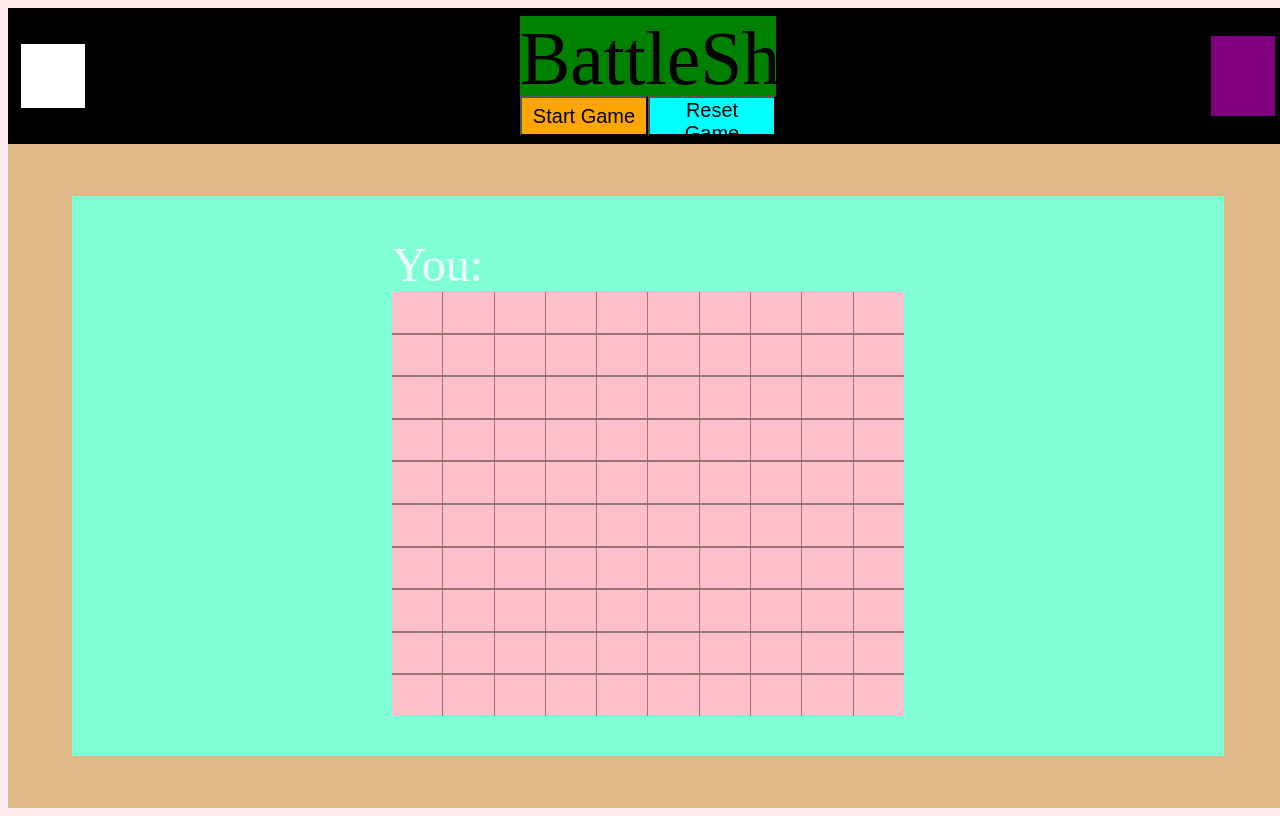
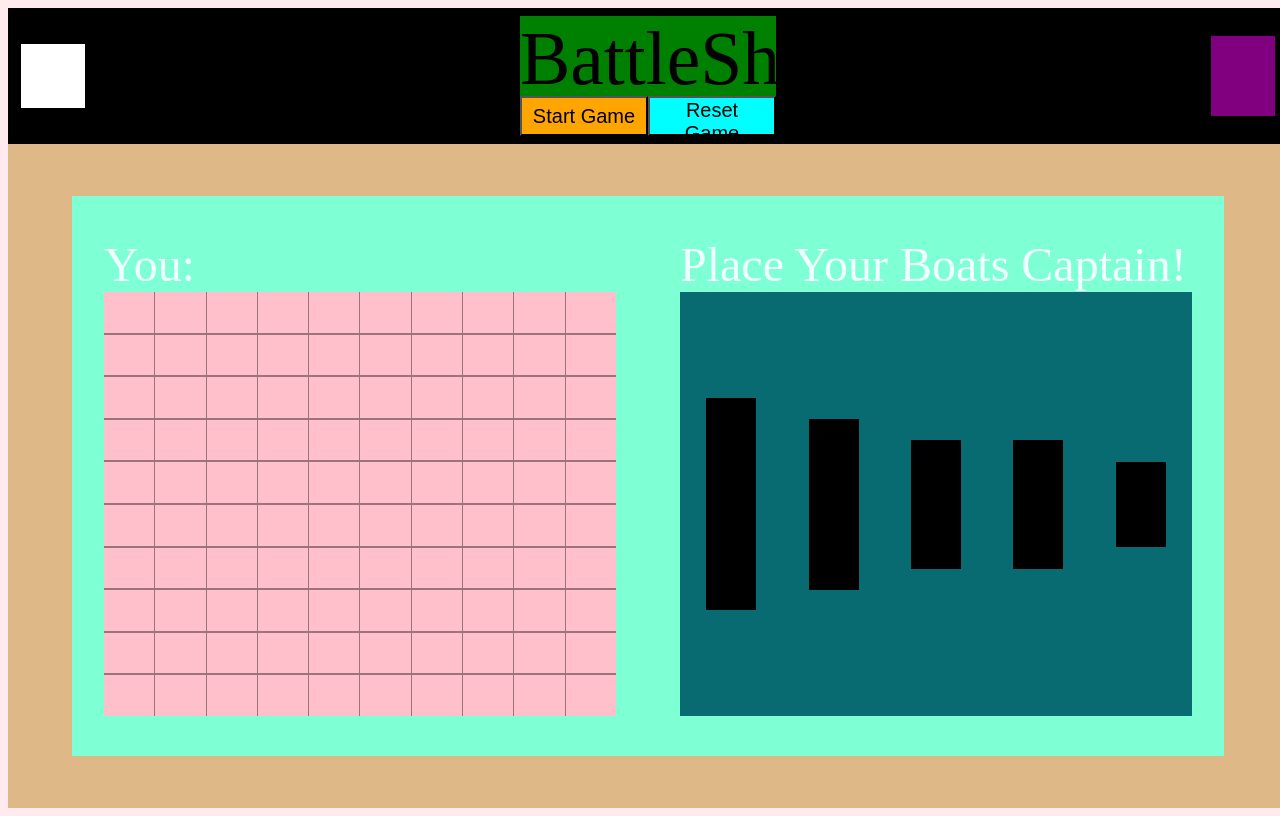
Before and after one commit to DutsAndrew/battleship-game, a website built with webpack: page dist/index.html in a window 1280 px wide. Both pictures are taken after a click on the button "Start Game". Built offline with nearby package versions, Linux system fonts and the light colour scheme.

Commit message:
battleships height is calculated by client browser and added to board

```diff
--- a/src/scripts/start-game.js
+++ b/src/scripts/start-game.js
@@ -1,3 +1,5 @@
+import { doc } from "prettier";
+
 export {
   createGameBoards,
   startGameButton,
@@ -47,13 +49,84 @@ function counter() {
 }
 
 function startGameButton() {
-  console.log('starting game');
+  const computerContainer = document.querySelector('#computer-container');
+  if (computerContainer.classList.contains('computer-container-hidden')) {
+    return;
+  }
+  onlyDisplayPlayerOneBoard();
+  addBoatSelectionBox();
+  addBoatsToBox();
+}
+
+function onlyDisplayPlayerOneBoard() {
   const gameBoard = document.querySelector('#game-board');
   const computerContainer = document.querySelector('#computer-container');
   gameBoard.classList.remove('game-board-hidden');
   computerContainer.classList.add('computer-container-hidden');
 }
 
+function addBoatSelectionBox() {
+  const gameBoard = document.querySelector('#game-board');
+  const boatContainer = document.createElement('div');
+    boatContainer.setAttribute('id', 'boat-container');
+  const labelForPlacingBoat = document.createElement('p');
+    labelForPlacingBoat.setAttribute('id', 'label-for-placing-boat');
+    labelForPlacingBoat.textContent = 'Place Your Boats Captain!';
+  const boatSelectionBox = document.createElement('div');
+    boatSelectionBox.setAttribute('id', 'boat-selection-box');
+  boatContainer.appendChild(labelForPlacingBoat);
+  boatContainer.appendChild(boatSelectionBox);
+  gameBoard.appendChild(boatContainer);
+}
+
+function addBoatsToBox() {
+  const boatSelectionBox = document.querySelector('#boat-selection-box');
+  const cellWidth = document.querySelector('.game-board-cell').clientWidth;
+  const cellHeight = document.querySelector('.game-board-cell').clientHeight;
+
+  const carrierIcon = document.createElement('div');
+    carrierIcon.setAttribute('id', 'carrier-player');
+    carrierIcon.classList.add('player-boat');
+    const carrierHeight = cellHeight * 5 + 7;
+    carrierIcon.style.height = `${carrierHeight}px`;
+    carrierIcon.style.width = `${cellWidth}px`;
+    carrierIcon.draggable = 'true';
+  const battleshipIcon = document.createElement('div');
+    battleshipIcon.setAttribute('id', 'battleship-player');
+    battleshipIcon.classList.add('player-boat');
+    const battleshipHeight = cellHeight * 4 + 7;
+    battleshipIcon.style.height = `${battleshipHeight}px`;
+    battleshipIcon.style.width = `${cellWidth}px`;
+    battleshipIcon.draggable = 'true';
+  const cruiserIcon = document.createElement('div');
+    cruiserIcon.setAttribute('id', 'cruiser-player');
+    cruiserIcon.classList.add('player-boat');
+    const cruiserHeight = cellHeight * 3 + 6;
+    cruiserIcon.style.height = `${cruiserHeight}px`;
+    cruiserIcon.style.width = `${cellWidth}px`;
+    cruiserIcon.draggable = 'true';
+  const submarineIcon = document.createElement('div');
+    submarineIcon.setAttribute('id', 'submarine-player');
+    submarineIcon.classList.add('player-boat');
+    const submarineHeight = cellHeight * 3 + 6;
+    submarineIcon.style.height = `${submarineHeight}px`;
+    submarineIcon.style.width = `${cellWidth}px`;
+    submarineIcon.draggable = 'true';
+  const destroyerIcon = document.createElement('div');
+    destroyerIcon.setAttribute('id', 'destroyer-player');
+    destroyerIcon.classList.add('player-boat');
+    const destroyerHeight = cellHeight * 2 + 3;
+    destroyerIcon.style.height = `${destroyerHeight}px`;
+    destroyerIcon.style.width = `${cellWidth}px`;
+    destroyerIcon.draggable = 'true';
+
+  boatSelectionBox.appendChild(carrierIcon);
+  boatSelectionBox.appendChild(battleshipIcon);
+  boatSelectionBox.appendChild(cruiserIcon);
+  boatSelectionBox.appendChild(submarineIcon);
+  boatSelectionBox.appendChild(destroyerIcon);
+}
+
 function resetGameButton() {
   console.log('reseting game');
   location.reload();
--- a/src/stylesheets/style.css
+++ b/src/stylesheets/style.css
@@ -161,3 +161,36 @@ body {
   display: none;
   visibility: hidden;
 }
+
+/* boat selection styling */
+
+#boat-container {
+  width: 40vw;
+  height: 60vh;
+  background-color: #096B72;
+}
+
+#label-for-placing-boat {
+  background-color: aquamarine;
+  width: 40vw;
+  height: 7vh;
+  margin: 0;
+  font-size: 3em;
+  display: flex;
+  align-items: center;
+  color: azure;
+}
+
+#boat-selection-box {
+  margin: 0;
+  width: 40vw;
+  height: 53vh;
+  display: flex;
+  flex-flow: row wrap;
+  justify-content: space-around;
+  align-items: center;
+}
+
+.player-boat {
+  background-color: black;
+}
```
Also changed, not shown: dist/main.js.
